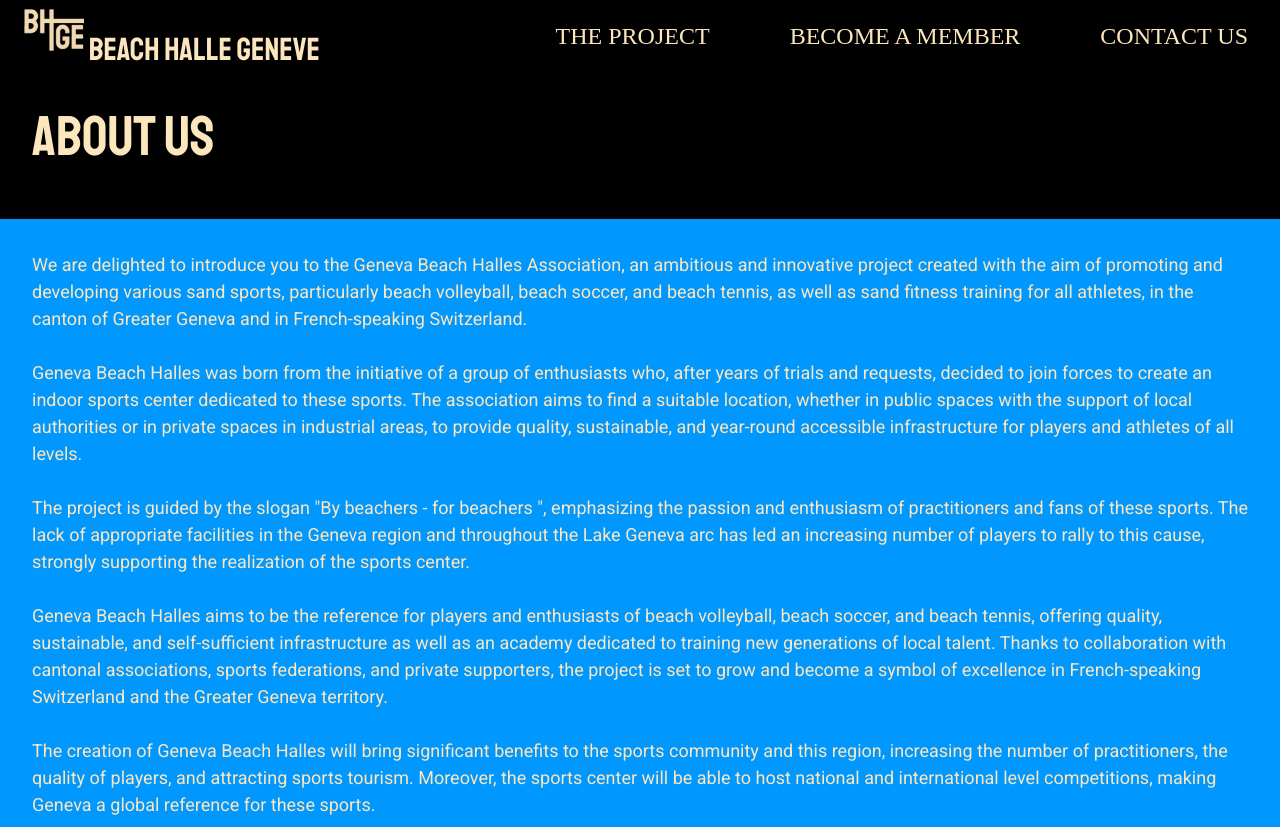
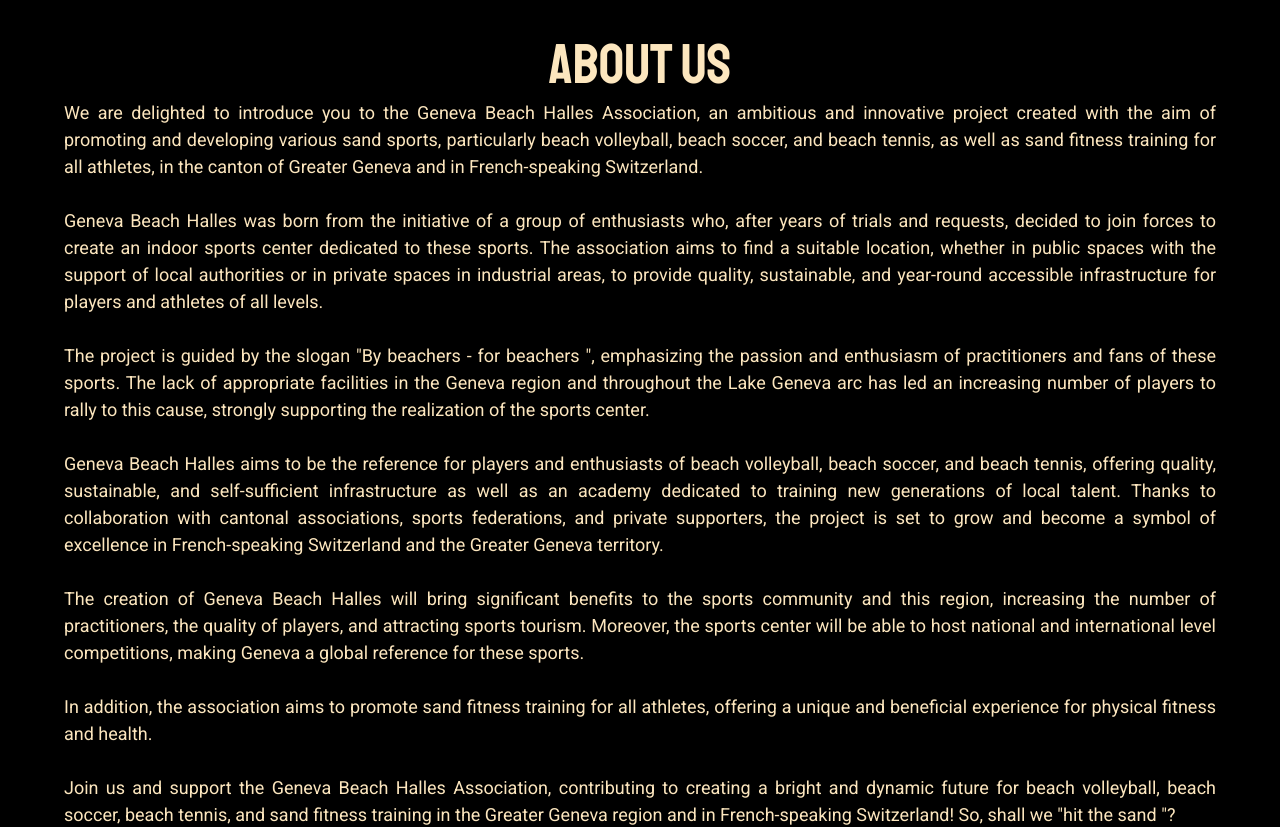
Before and after one commit to matrice-one/bhge_react, a React (Create React App) app: page /about-us in a window 1280 px wide. Shown: the top 827 px of the page. Built offline with nearby package versions, Linux system fonts and the light colour scheme; a web font is replaced by a local one.

Commit message:
add about us section

```diff
--- a/src/components/AboutUsPage.js
+++ b/src/components/AboutUsPage.js
@@ -1,7 +1,6 @@
-import Header from "./Header"
 import FullHeightSection from "./reusable_components/FullHeightSection"
 import React from "react"
-import { Box, Typography, useTheme,useMediaQuery } from "@mui/material"
+import { Box, Typography, useTheme,useMediaQuery, Container } from "@mui/material"
 const HomePage = () => {
     const theme = useTheme();
     const matchesSmUp = useMediaQuery(theme.breakpoints.up("sm"));
@@ -17,18 +16,14 @@ const HomePage = () => {
     }
 
     return (
-      <div>
-        <Header transparent={false}/>
+      <div id="aboutussection">
         <Box p={4} bgcolor={"tertiary.main"}>
-            <Box pb={2}>
+            <Container maxWidth="lg">
+                <FullHeightSection bgcolor={"tertiary.main"}>
                     <Typography color={"primary"} variant={variant} align="left">
                         About Us
                     </Typography>
-            </Box>
-        </Box>
-        <FullHeightSection bgcolor={"secondary.main"}>
-            <Box p={4}>
-                <Typography color={"primary"} variant={'body1'} align="left">
+                    <Typography color={"primary"} variant={'body1'} align="justify">
                         We are delighted to introduce you to the Geneva Beach Halles Association, an ambitious and innovative project created with the aim of promoting and developing various sand sports, particularly beach volleyball, beach soccer, and beach tennis, as well as sand fitness training for all athletes, in the canton of Greater Geneva and in French-speaking Switzerland.
                         <br></br><br></br>
                         Geneva Beach Halles was born from the initiative of a group of enthusiasts who, after years of trials and requests, decided to join forces to create an indoor sports center dedicated to these sports. The association aims to find a suitable location, whether in public spaces with the support of local authorities or in private spaces in industrial areas, to provide quality, sustainable, and year-round accessible infrastructure for players and athletes of all levels.
@@ -46,8 +41,10 @@ const HomePage = () => {
                         <br></br><br></br>
                         Amandine, Adrien, Bryan, Carlotta, Dario, Ilaria, Neigeline, Vittorio
                     </Typography>
-            </Box>v
                 </FullHeightSection>
+        </Container>
+        </Box>
+
       </div>
     )
 }
--- a/src/components/Banner.js
+++ b/src/components/Banner.js
@@ -1,5 +1,5 @@
 import React from "react";
-import { Typography, Button, Box, useTheme, useMediaQuery } from "@mui/material";
+import { Typography, Button, Box, useTheme, useMediaQuery, Container } from "@mui/material";
 
 function Banner() {
 
@@ -18,7 +18,8 @@ function Banner() {
 
   return (
     <Box mt={{ xs: 12, sm: 0, md: 0 }}>
-      <Box padding={{ xs: 2, sm: 4, md: 8 }} pt={2} textAlign="left" >
+      <Container maxWidth="lg">
+        <Box pt={2} textAlign="left" >
           <Box display="flex" flexDirection="column" justifyContent="center" alignItems="flex-start" height="100%">
             <Box pb={2}>
               <Typography color={"primary"} variant={variant} align="left">
@@ -38,6 +39,7 @@ function Banner() {
             </Button>
           </Box>
         </Box>
+      </Container>
     </Box>
   );
 }
--- a/src/components/ContactFormSection.js
+++ b/src/components/ContactFormSection.js
@@ -1,4 +1,4 @@
-import { Box, TextField, Button, Grid, Typography } from "@mui/material";
+import { Box, TextField, Button, Grid, Typography, Container } from "@mui/material";
 import { useForm, ValidationError } from '@formspree/react';
 import FullHeightSection from './reusable_components/FullHeightSection';
 
@@ -7,6 +7,7 @@ function ContactFormSection() {
 
   return(
     <FullHeightSection bgcolor={"primary.main"}>
+      <Container maxWidth="lg">
         <Grid id="contactsection" container spacing={0} bgcolor={"primary.main"}>
           <Grid item xs={12} sm={6}>
             <Box p={4}>
@@ -38,6 +39,7 @@ function ContactFormSection() {
             </Box>
           </Grid>
         </Grid>
+      </Container>
     </FullHeightSection>
 
   );
--- a/src/components/FeaturesSection.js
+++ b/src/components/FeaturesSection.js
@@ -1,4 +1,4 @@
-import { Box, Card, CardContent, Grid, Typography } from "@mui/material";
+import { Box, Card, CardContent, Grid, Typography,Container } from "@mui/material";
 import FullHeightSection from './reusable_components/FullHeightSection';
 
 function FeaturesSection() {
@@ -11,6 +11,7 @@ function FeaturesSection() {
 
   return (
     <Box p={4} bgcolor={"primary.main"}>
+      <Container maxWidth="lg">
         <FullHeightSection>
             <Typography variant="h3" color={"secondary.main"} gutterBottom>
               Indoor beach volley means...
@@ -34,6 +35,7 @@ function FeaturesSection() {
               ))}
             </Grid>
           </FullHeightSection>
+      </Container>
     </Box>
   );
 }
--- a/src/components/GallerySection.js
+++ b/src/components/GallerySection.js
@@ -23,9 +23,6 @@ function GallerySection() {
           </Grid>
         </Grid>
       </FullHeightSection>
-
-
-
   );
 }
 
--- a/src/components/Header.js
+++ b/src/components/Header.js
@@ -39,6 +39,9 @@ export default function Header({ transparent = true }) {
     <ListItem button onClick={() => {scrollTo("membershipsection"); handleDrawerToggle();}}>
       <ListItemText primary="Become a member" />
     </ListItem>
+    <ListItem button onClick={() => {scrollTo("aboutussection"); handleDrawerToggle();}}>
+      <ListItemText primary="About us" />
+    </ListItem>
     <ListItem button onClick={() => {scrollTo("contactsection"); handleDrawerToggle();}}>
       <ListItemText primary="Contact us" />
     </ListItem>
@@ -74,6 +77,7 @@ export default function Header({ transparent = true }) {
           <Box display="flex" gap={8}>
             <Button onClick={() => scrollTo("presentationsection")} smooth={true} color="primary"><Typography color={"primary"} variant="h6" sx={{ flexGrow: 1 }}> The project </Typography></Button>
             <Button onClick={() => scrollTo("membershipsection")} color="primary"><Typography color={"primary"} variant="h6" sx={{ flexGrow: 1 }}> Become a member </Typography></Button>
+            <Button onClick={() => scrollTo("aboutussection")} color="primary"><Typography color={"primary"} variant="h6" sx={{ flexGrow: 1 }}>About us </Typography></Button>
             <Button onClick={() => scrollTo("contactsection")} color="primary"><Typography color={"primary"} variant="h6" sx={{ flexGrow: 1 }}> Contact us </Typography></Button>
           </Box>
         )}
--- a/src/components/HomePage.js
+++ b/src/components/HomePage.js
@@ -9,6 +9,7 @@ import FeaturesSection from "./FeaturesSection";
 import GallerySection from "./GallerySection";
 import ContactFormSection from "./ContactFormSection";
 import Footer from "./Footer";
+import AboutUsPage from "./AboutUsPage"
 
 const HomePage = () => {
   return (
@@ -40,6 +41,7 @@ const HomePage = () => {
       <FeaturesSection />
       <MembershipSection />
       <GallerySection />
+      <AboutUsPage/>
       <ContactFormSection />
       <Footer />
     </div>
--- a/src/components/PresentationSection.js
+++ b/src/components/PresentationSection.js
@@ -1,5 +1,5 @@
 import React from "react";
-import { Typography, Button, Box, Grid } from "@mui/material";
+import { Typography, Button, Box, Grid, Container } from "@mui/material";
 import imageSection1 from "../media/images/image_section_1.png";
 import FullHeightSection from './reusable_components/FullHeightSection';
 
@@ -10,6 +10,7 @@ function PresentationSection() {
   return (
     <Box id="presentationsection" sx={{ bgcolor: "tertiary.main" }}>
       <FullHeightSection>
+        <Container maxWidth="lg">
         <Grid container>
             <Grid item xs={12} md={8}>
               <Box sx={{ height: { xs: 200, md: "auto" } }}>
@@ -32,15 +33,14 @@ function PresentationSection() {
                     section.scrollIntoView({ behavior: "smooth" });
                   }
                 }}>
-
                   Become a member
                   </Button>
                 </Box>
                 </Box>
-
               </Box>
             </Grid>
           </Grid>
+        </Container>
       </FullHeightSection>
     </Box>
   );
```
Also changed, not shown: src/components/MembershipSection.js (+4 -3 lines). Lines whose indentation alone changed are shown as unchanged.
